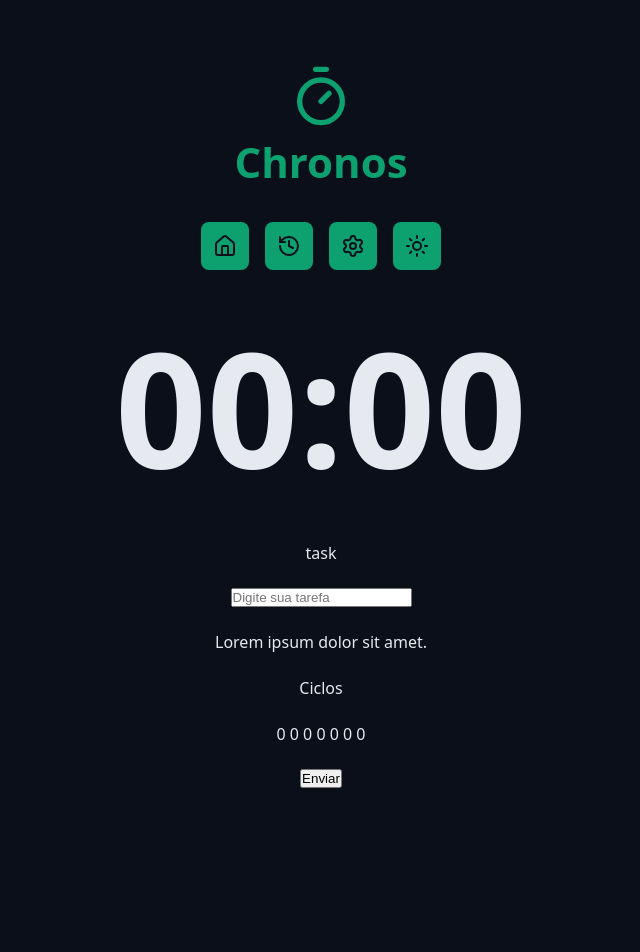
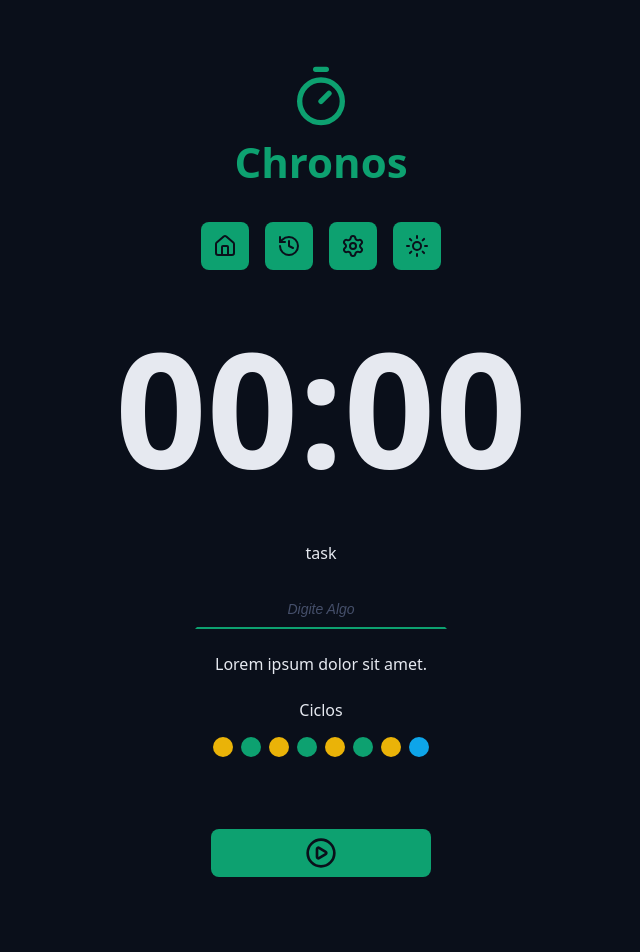
Before and after one commit to GabrielLima1227/chronos-pomodoro, a React app: page / in a window 1280 px wide. Shown: the top 952 px of the page, without its empty margins (319-959 px from the left). Before the commit the page ends 820 px from the top, so only its background shows below. Built offline with nearby package versions, Linux system fonts and the light colour scheme; the HTML template or start-up script is replaced by a standard one.

Commit message:
feat: criado componentes Cycles & DefaultButton

```diff
--- a/src/App.tsx
+++ b/src/App.tsx
@@ -1,8 +1,11 @@
 import { Logo } from './components/Logo';
 import { Menu } from './components/Menu';
+import { Cycles } from './components/Cycles';
+import { PlayCircleIcon, StopCircleIcon } from 'lucide-react';
 import { Container } from './components/Container';
 import { CountDown } from './components/CountDown';
 import { DefaultInput } from './components/Defaultinput';
+import { DefaultButton } from './components/DefaultButton';
 
 import './styles/theme.css';
 import './styles/global.css';
@@ -23,17 +26,17 @@ export function App() {
             <Container>
                 <form className='form' action="">
                     <div className="formRow">
-                        <DefaultInput id='meuInput' type="number" placeholder="Digite sua tarefa" labelText='task' title='sdasd'/>
+                        <DefaultInput id='meuInput' type="text" placeholder="Digite Algo" labelText='task' title='sdasd'/>
                     </div>
                     <div className="formRow">
                         <p>Lorem ipsum dolor sit amet.</p>
                     </div>
                     <div className="formRow">
-                        <p>Ciclos</p>
-                        <p>0 0 0 0 0 0 0</p>
+                        <Cycles />
                     </div>
                     <div className="formRow">
-                        <button>Enviar</button>
+                        <DefaultButton icon={<PlayCircleIcon />} color='green'/>
+                        <DefaultButton icon={<StopCircleIcon />} color='red'/>
                     </div>
                 </form>
             </Container>
--- /dev/null
+++ b/src/components/Cycles/index.tsx
@@ -0,0 +1,21 @@
+import style from './style.module.css';
+
+export function Cycles() {
+    return (
+        <>
+            <div className={style.cycles}>
+                <span>Ciclos</span>
+                <div className={style.cyclesDots}>
+                    <span className={`${style.cycleDot} ${style.workTime}`}></span>
+                    <span className={`${style.cycleDot} ${style.shortBreakTime}`}></span>
+                    <span className={`${style.cycleDot} ${style.workTime}`}></span>
+                    <span className={`${style.cycleDot} ${style.shortBreakTime}`}></span>
+                    <span className={`${style.cycleDot} ${style.workTime}`}></span>
+                    <span className={`${style.cycleDot} ${style.shortBreakTime}`}></span>
+                    <span className={`${style.cycleDot} ${style.workTime}`}></span>
+                    <span className={`${style.cycleDot} ${style.longBreakTime}`}></span>
+                </div>
+            </div>
+        </>
+    );
+}
--- /dev/null
+++ b/src/components/Cycles/style.module.css
@@ -0,0 +1,29 @@
+.cycles{
+    display: flex;
+    flex-direction: column;
+    align-items: center;
+    justify-content: center;
+    gap: 1.6rem;
+}
+.cyclesDots{
+    display: flex;
+    align-items: center;
+    justify-content: center;
+    gap: 0.8rem;
+
+}
+.cycleDot{
+    width: 2rem;
+    height: 2rem;
+    border-radius: 50%;
+    background-color: var(--primary);
+}
+.workTime{
+    background-color: var(--warning);
+}
+.shortBreakTime{
+    background-color: var(--primary);
+}
+.longBreakTime{
+    background-color: var(--info);
+}
--- /dev/null
+++ b/src/components/DefaultButton/index.tsx
@@ -0,0 +1,14 @@
+import styles from './style.module.css';
+
+type DefaultButtonProps = {
+    icon: React.ReactNode;
+    color?: "green" | "red";
+} & React.ComponentProps<'button'>;
+
+export function DefaultButton({ icon, color = "green", ...rest }: DefaultButtonProps) {
+    return (
+        <>
+            <button className={`${styles.button} ${styles[color]}`} {...rest}> {icon} </button>
+        </>
+    );
+}
--- /dev/null
+++ b/src/components/DefaultButton/style.module.css
@@ -0,0 +1,34 @@
+.button{
+    border: none;
+    background-color: var(--primary);
+    color: var(--text-over-primary);
+
+    display: flex;
+    align-items: center;
+    justify-content: center;
+    min-width: 22rem;
+    padding: 0.8rem;
+    border-radius: 0.8rem;
+    margin: 4.8rem 0;
+    cursor: pointer;
+    transition: all 0.5s ease-in-out;
+}
+
+.button svg{
+    width: 3.2rem;
+    height: 3.2rem;
+}
+
+button:hover{
+    filter: brightness(0.8);
+}
+
+.green{
+    background-color: var(--primary);
+    color: var(--text-over-primary);
+}
+
+.red{
+    background-color: var(--error);
+    color: var(--text-over-error);
+}
--- a/src/components/Defaultinput/index.tsx
+++ b/src/components/Defaultinput/index.tsx
@@ -1,3 +1,5 @@
+import styles from './style.module.css';
+
 type DefaultInputProps = {
     id: string;
     labelText: string;
@@ -7,7 +9,7 @@ export function DefaultInput({ id, type, labelText, ...rest }: DefaultInputProps
     return (
         <>
             <label htmlFor={id}>{labelText}</label>
-            <input id={id} type={type} {...rest}/>
+            <input className={styles.input} id={id} type={type} {...rest}/>
         </>
     );
 }
--- a/src/components/Defaultinput/style.module.css
+++ b/src/components/Defaultinput/style.module.css
@@ -0,0 +1,26 @@
+.input{
+    padding: 0.8rem;
+    font-size: 1.8rem;
+    text-align: center;
+    background-color: transparent;
+    color: var(--text-default);
+    outline: none;
+
+    border: 0.2rem solid transparent;
+    border-bottom: 0.2rem solid var(--primary);
+
+    transition: all 0.3s ease-in-out;
+}
+.input::placeholder{
+    font-size: 1.4rem;
+    font-style: italic;
+    color: var(--gray-500);
+}
+.input:focus{
+    border-radius: 0.8rem;
+    border: 0.2rem solid var(--primary);
+}
+.input:disabled{
+    color: var(--text-muted);
+    border-bottom: 0.2rem solid var(--disabled);
+}
```
